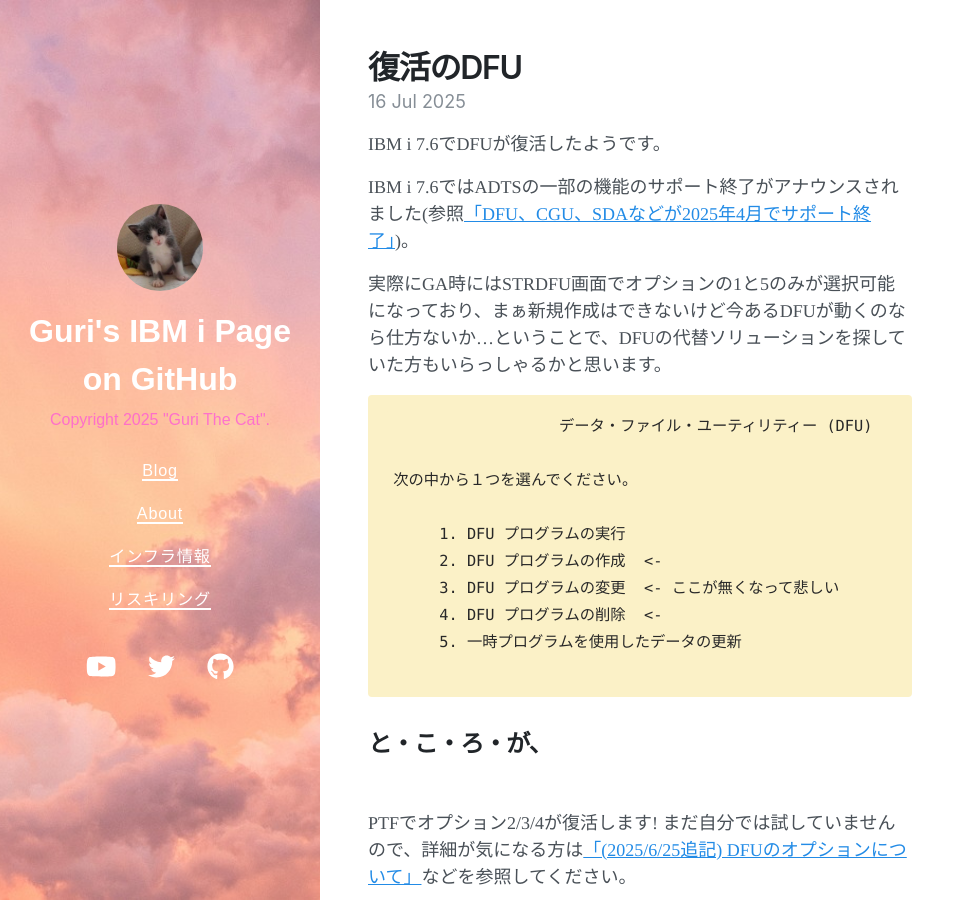
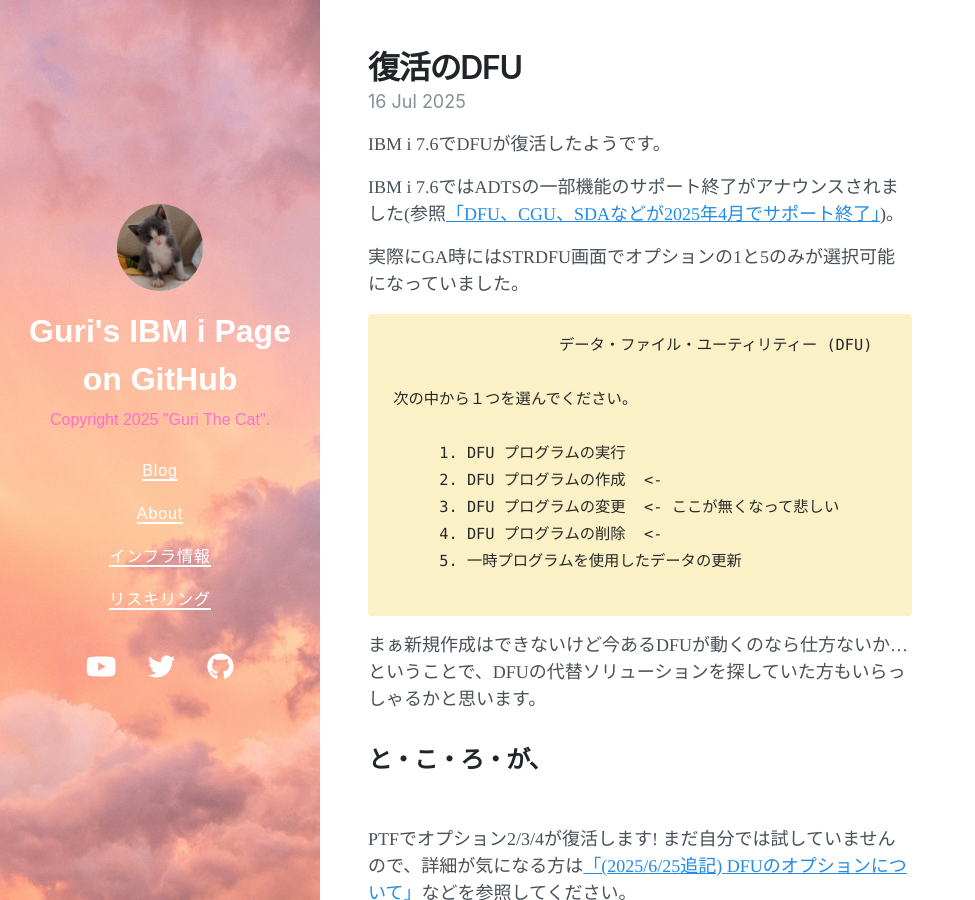
Before and after one commit to GuriCat/GuriPages, a Jekyll site: the page built from _posts/2025-07-17-復活のDFU.markdown, in a window 1280 px wide and 900 px high. Shown: the whole window, without its empty margins (0-975 px from the left). Built offline with Jekyll 4.4.1, drawn with Linux system fonts in a browser that asks for light colours; nearby versions of some CDN libraries; a script that is not in the unit is left out; some of the changed lines change nothing that is shown.

Commit message:
Update 2025-07-17-復活のDFU.markdown

````diff
--- a/_posts/2025-07-17-復活のDFU.markdown
+++ b/_posts/2025-07-17-復活のDFU.markdown
@@ -6,10 +6,9 @@
 ---
 IBM i 7.6でDFUが復活したようです。
 
-IBM i 7.6ではADTSの一部の機能のサポート終了がアナウンスされました(参照[「DFU、CGU、SDAなどが2025年4月でサポート終了」](https://guricat.github.io/GuriPages/2024/06/03/DFU_CGU_SDA%E3%81%AA%E3%81%A9%E3%81%8C2025%E5%B9%B44%E6%9C%88%E3%81%A7%E3%82%B5%E3%83%9D%E3%83%BC%E3%83%88%E7%B5%82%E4%BA%86/){:target="_blank"})。
+IBM i 7.6ではADTSの一部機能のサポート終了がアナウンスされました(参照[「DFU、CGU、SDAなどが2025年4月でサポート終了」](https://guricat.github.io/GuriPages/2024/06/03/DFU_CGU_SDA%E3%81%AA%E3%81%A9%E3%81%8C2025%E5%B9%B44%E6%9C%88%E3%81%A7%E3%82%B5%E3%83%9D%E3%83%BC%E3%83%88%E7%B5%82%E4%BA%86/){:target="_blank"})。
 
-実際にGA時にはSTRDFU画面でオプションの1と5のみが選択可能になっており、まぁ新規作成はできないけど今あるDFUが動くのなら仕方ないか...ということで、DFUの代替ソリューションを探していた方もいらっしゃるかと思います。
-
+実際にGA時にはSTRDFU画面でオプションの1と5のみが選択可能になっていました。
 
 ```
                    データ・ファイル・ユーティリティー (DFU)
@@ -23,6 +22,9 @@
       5. 一時プログラムを使用したデータの更新
 
 ```
+
+まぁ新規作成はできないけど今あるDFUが動くのなら仕方ないか...ということで、DFUの代替ソリューションを探していた方もいらっしゃるかと思います。
+<br>
 
 ## と・こ・ろ・が、
 <br>
````
